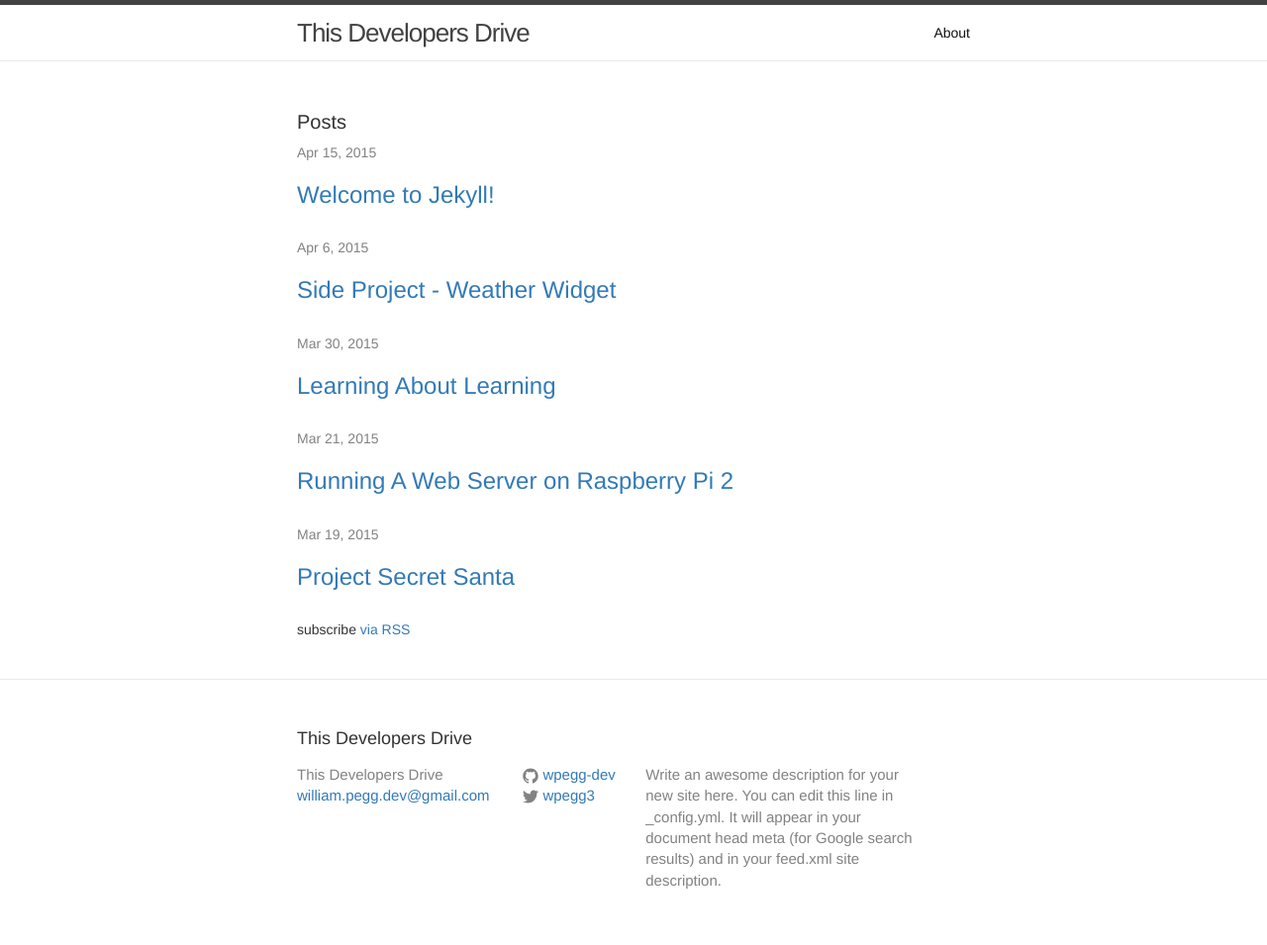
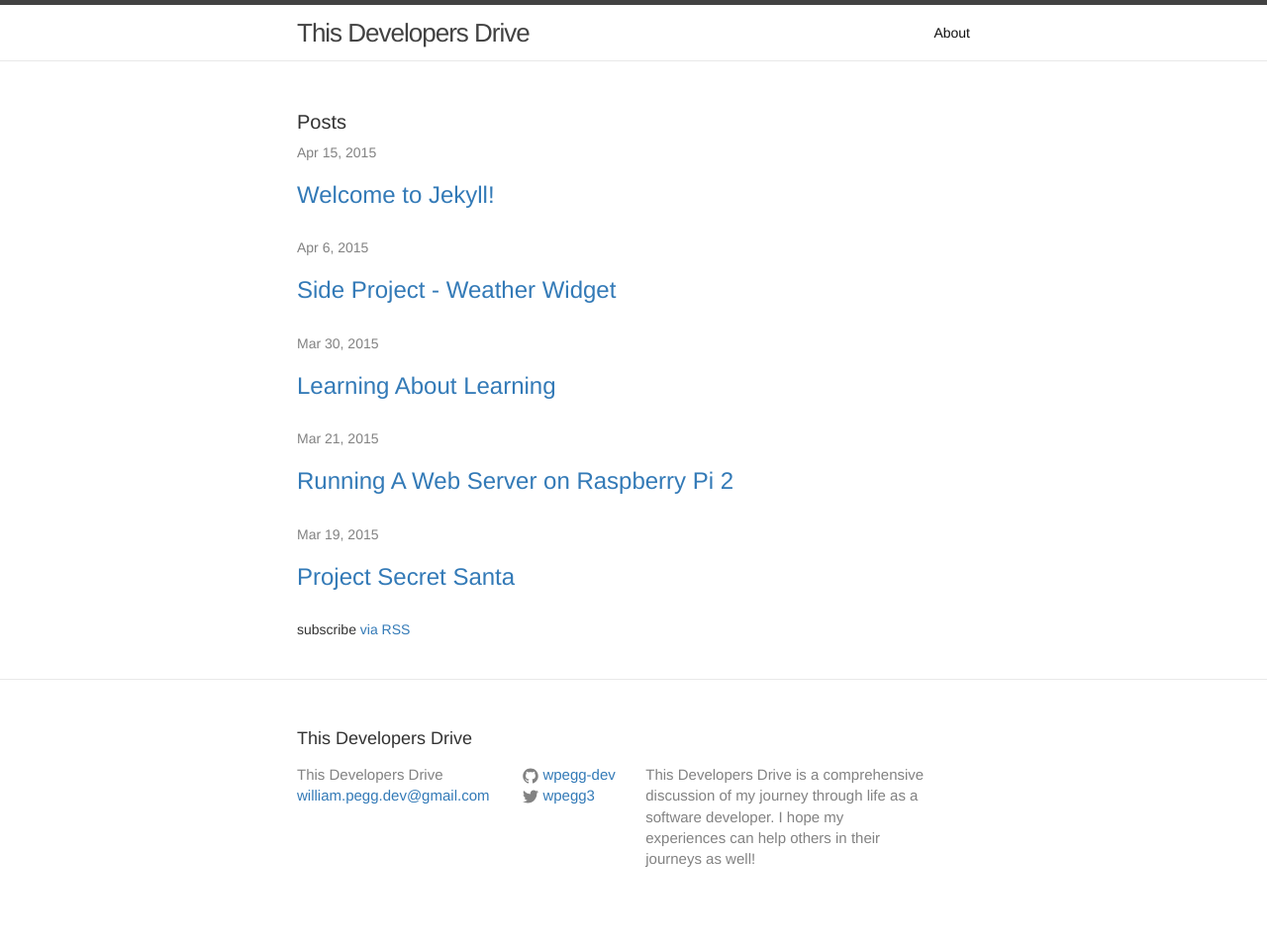
Before and after one commit to wpegg-dev/wpegg-dev.github.io, a Jekyll site: the page built from index.html, in a window 1280 px wide. Shown: the whole page at 99% size. Built offline with Jekyll 4.4.1, drawn with Linux system fonts in a browser that asks for light colours; nearby versions of some CDN libraries; library files that are not in the unit come from our copies; after the commit the page ends 934 px from its top, so only the background shows below that.

Commit message:
Update _config.yml

```diff
--- a/_config.yml
+++ b/_config.yml
@@ -2,9 +2,9 @@
 title: This Developers Drive
 email: william.pegg.dev@gmail.com
 description: > # this means to ignore newlines until "baseurl:"
-  Write an awesome description for your new site here. You can edit this
-  line in _config.yml. It will appear in your document head meta (for
-  Google search results) and in your feed.xml site description.
+  This Developers Drive is a comprehensive discussion of my journey through life
+  as a software developer. I hope my experiences can help others in their journeys
+  as well!
 baseurl: "" # the subpath of your site, e.g. /blog/
 url: "http://yourdomain.com" # the base hostname & protocol for your site
 twitter_username: wpegg3
```
